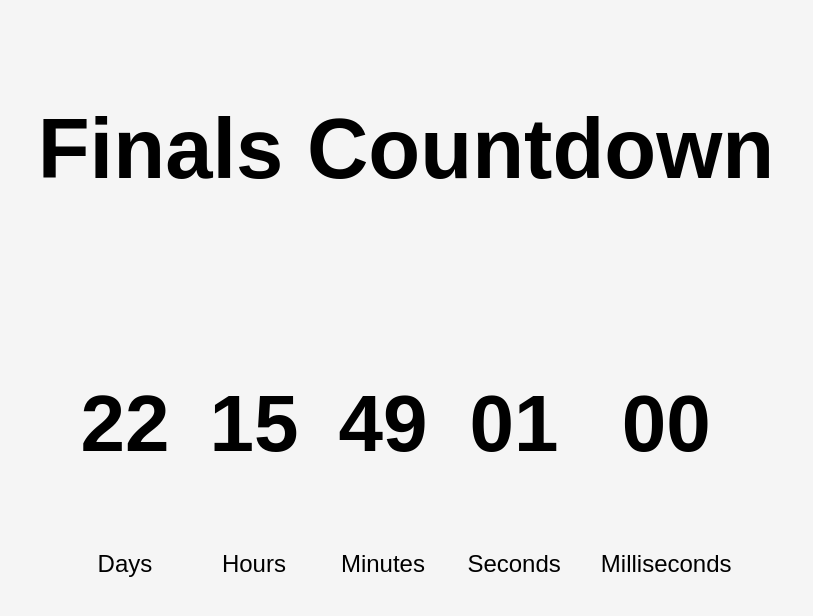
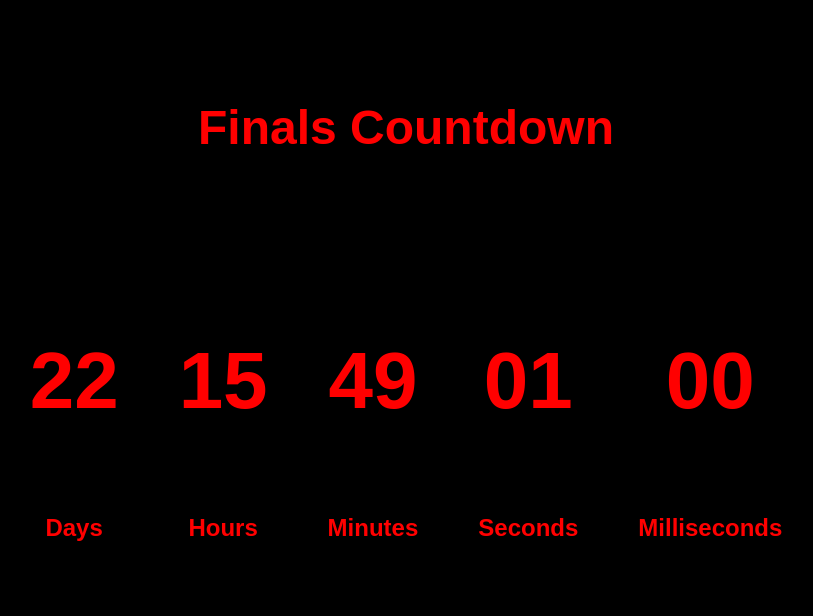
Before and after one commit to estif0/my-timer, a plain HTML site: page index.html in a window 1280 px wide. Shown: the whole page, without its empty margins (234-1047 px from the left). Drawn offline with Linux system fonts and the light colour scheme.

Commit message:
feat - Make UI changes to induce anxiety

```diff
--- a/style.css
+++ b/style.css
@@ -1,6 +1,8 @@
 body {
-  font-family: sans-serif;
-  background-color: #f5f5f5;
+  font-family: 'Arial', sans-serif;
+  background-color: black;
+  color: red;
+  text-align: center;
 }
 
 .countdown-container,
@@ -10,15 +12,21 @@ h1 {
   justify-content: center;
   align-items: center;
   margin-top: 100px;
+  gap: 20px;
 }
 
 h1 {
-  font-size: 85px;
+  font-size: 3em;
+  font-weight: bold;
+  animation: flash 1s infinite;
 }
 
 .countdown-el {
   text-align: center;
   margin: 0 20px;
+  font-size: 2em;
+  font-weight: bold;
+  animation: flash 1s infinite;
 }
 
 .big-text {
@@ -70,3 +78,12 @@ span {
     margin-top: 30px;
   }
 }
+
+@keyframes flash {
+  0%, 50%, 100% {
+    opacity: 1;
+  }
+  25%, 75% {
+    opacity: 0;
+  }
+}
```
